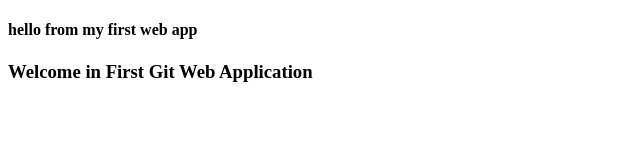
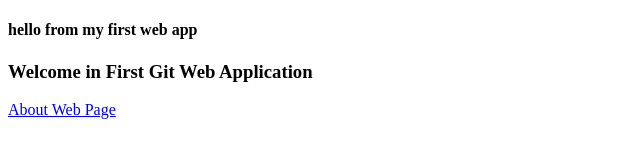
Before and after one commit to SaudagarMore/MyDemoApp, a plain HTML site: page index.html in a window 1280 px wide. Shown: the whole page, without its empty margins (0-640 px from the left). Drawn offline with Linux system fonts and the light colour scheme.

Commit message:
index reupdated

```diff
--- a/index.html
+++ b/index.html
@@ -8,5 +8,6 @@
 <body>
     <h4> hello from my first web app</h4>
     <h3> Welcome in First Git Web Application</h3>
+    <a href="about.html">About Web Page</a>
 </body>
 </html>
```
